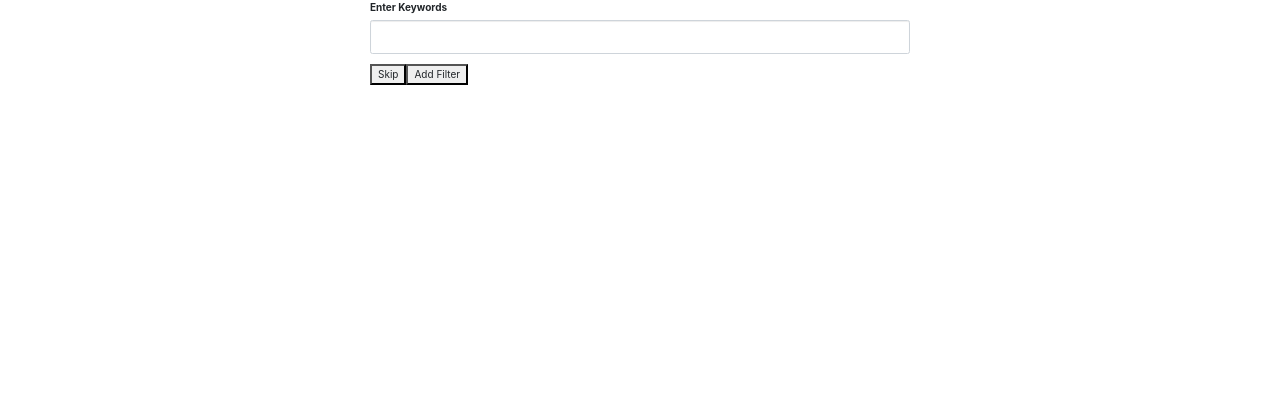
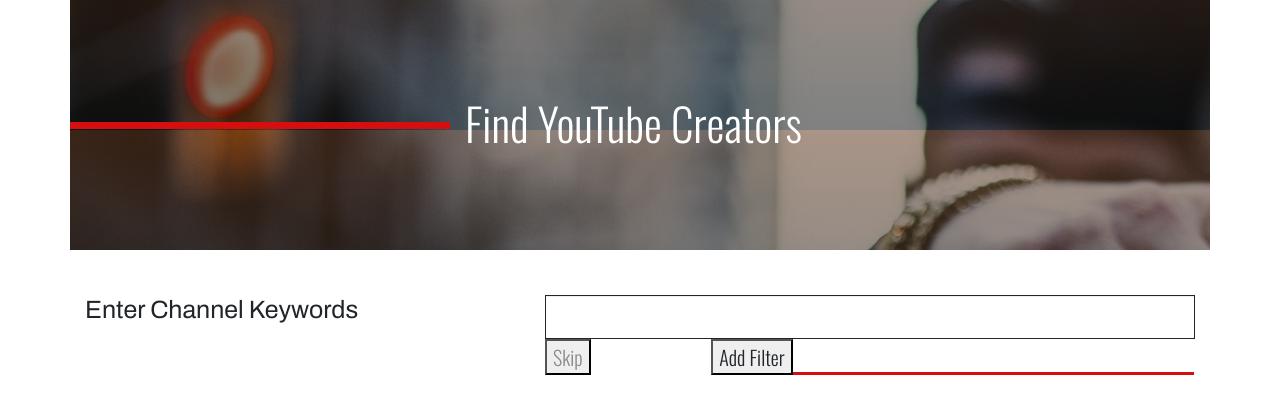
Before and after one commit to VadimVzorov/youtube-search, an Angular app: page / in a window 1280 px wide. Shown: the top 414 px of the page. Built offline with nearby package versions, Linux system fonts and the light colour scheme.

Commit message:
filter design 1

```diff
--- a/src/app/filter-data.ts
+++ b/src/app/filter-data.ts
@@ -1,7 +1,7 @@
 import { Filter } from './filter';
 
 export const FILTERS: Filter[] = [
-  {id: 0, name: 'Keywords', data_type: 'text', answer: '' },
+  {id: 0, name: 'Channel Keywords', data_type: 'text', answer: '' },
   {id: 1, name: 'Min. subscribers', data_type: 'number', answer: ''},
   {id: 2, name: 'Max. subscribers', data_type: 'number', answer: ''},
 ];
--- a/src/app/filters.component.html
+++ b/src/app/filters.component.html
@@ -1,21 +1,43 @@
 <div class="container">
-  <div class="row justify-content-center">
-    <div class="col-md-6">
-      <form>
-        <div class="form-group">
-          <label for="">Enter {{filter.name}}</label>
-          <input type="{{filter.data_type}}" class="form-control" name="box" [(ngModel)]="input_value" #box="ngModel">
-        </div>
-        {{box.errors}}
-        <div *ngIf="filters_length > filter.id + 1">
-          <button type="button" name="skip" (click)="onClickSkip()">Skip</button>
-          <button type="button" name="submit" (click)="onClickSubmit(input_value)">Add Filter</button>
+  <div class="row align-items-center find-row">
+    <div class="col-4 line"></div>
+    <div class="col-6">
+      <h1 class="find-title">
+        Find YouTube Creators
+      </h1>
+    </div>
+  </div>
+</div>
+<div class="container">
+
+
+  <form>
+    <div class="form-group row justify-content-center filter-row">
+      <div class="col-5">
+        <h2 class="filter-title"><label>Enter {{filter.name}}</label></h2>
+      </div>
+      <div class="col-7 search-box">
+        <input type="{{filter.data_type}}" class="form-control search" name="box" [(ngModel)]="input_value" #box="ngModel">
+
+        <div *ngIf="filters_length > filter.id + 1" class="row search-buttons">
+            <div class="skip-button col-3">
+              <button type="button" name="skip" (click)="onClickSkip()">Skip</button>
+            </div>
+            <div class="filter-button col">
+              <button type="button" name="submit" (click)="onClickSubmit(input_value)">Add Filter</button>
+              <div class="filter-line"></div>
+            </div>
         </div>
 
         <div *ngIf="filters_length == filter.id + 1">
           <button type="button" name="submit" (click)="onClickSearch(input_value)">Search</button>
         </div>
-      </form>
+
+
+      </div>
     </div>
-  </div>
+    {{box.errors}}
+
+  </form>
+
 </div>
--- a/src/index.html
+++ b/src/index.html
@@ -8,6 +8,7 @@
   <meta name="viewport" content="width=device-width, initial-scale=1">
   <link rel="icon" type="image/x-icon" href="favicon.ico">
   <link href="https://maxcdn.bootstrapcdn.com/bootstrap/3.3.7/css/bootstrap.min.css" rel="stylesheet">
+  <link href="https://fonts.googleapis.com/css?family=Archivo|Oswald:300" rel="stylesheet">
 </head>
 <body>
   <creators-search>Loading...</creators-search>
--- a/src/styles.css
+++ b/src/styles.css
@@ -1 +1,65 @@
 /* You can add global styles to this file, and also import other style files */
+.line {
+    background-color: #D50F0F;
+    height: 7px;
+}
+
+.find-row {
+    background: linear-gradient(rgba(85, 43, 16, 0.50),rgba(0, 4, 4, 0.5)), url('./assets/cover.jpg');
+    background-size: 150%;
+    height: 25rem;
+    background-position-y: -12rem;
+}
+
+.find-title {
+    font-family: 'Oswald', sans-serif;
+    font-size: 4.5rem;
+    color: white;
+}
+
+.filter-title {
+    font-family: 'Archivo', sans-serif;
+    font-size: 2.5rem;
+}
+
+.filter-row {
+    margin-top: 45px;
+}
+
+.search-box {
+    padding-left: 0;
+}
+
+.search {
+    height: 4.4rem;
+    border-color: #212529;
+    border-radius: 0;
+}
+
+.search-buttons {
+    margin-left: 0;
+}
+
+.skip-button {
+    font-family: 'Oswald', sans-serif;
+    color: rgb(140, 140, 140);
+    border: none;
+    font-size: 2rem;
+    height: 4rem;
+    padding:0;
+}
+
+.filter-button {
+    font-family: 'Oswald', sans-serif;
+    height: 4rem;
+    font-size: 2rem;
+    padding:0;
+}
+
+.filter-line {
+    background-color: #D50F0F;
+    height: 3px;
+    margin-left: 7px;
+    margin-top: -3px;
+    margin-right: 16px;
+}
```
